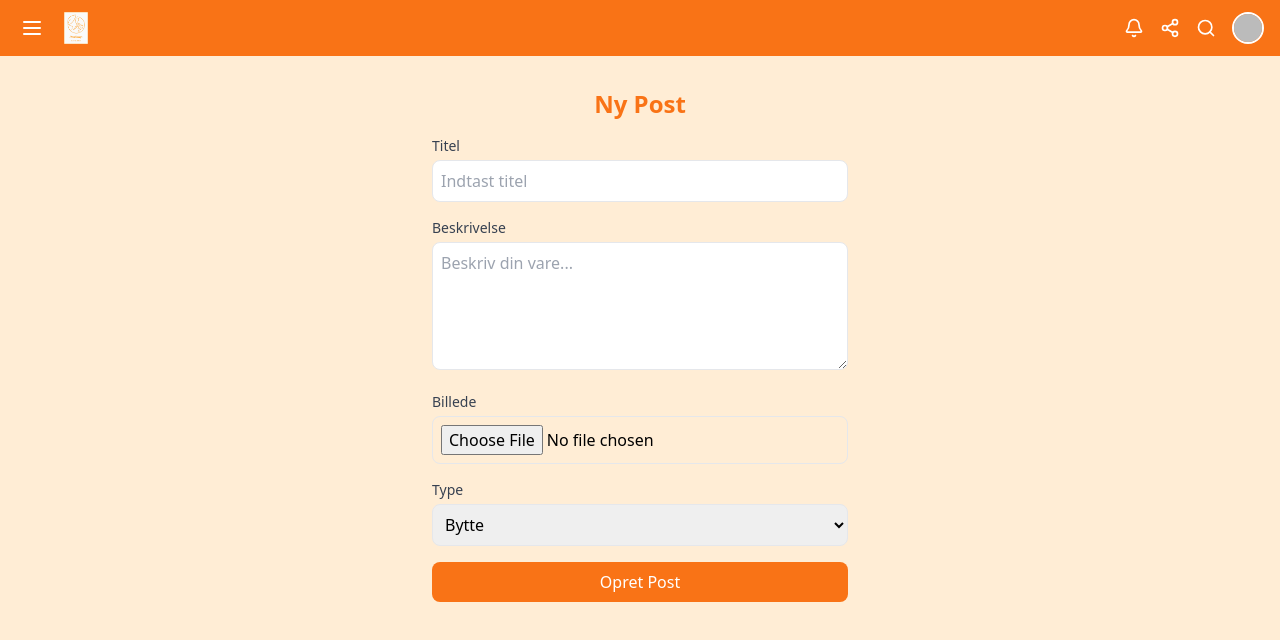
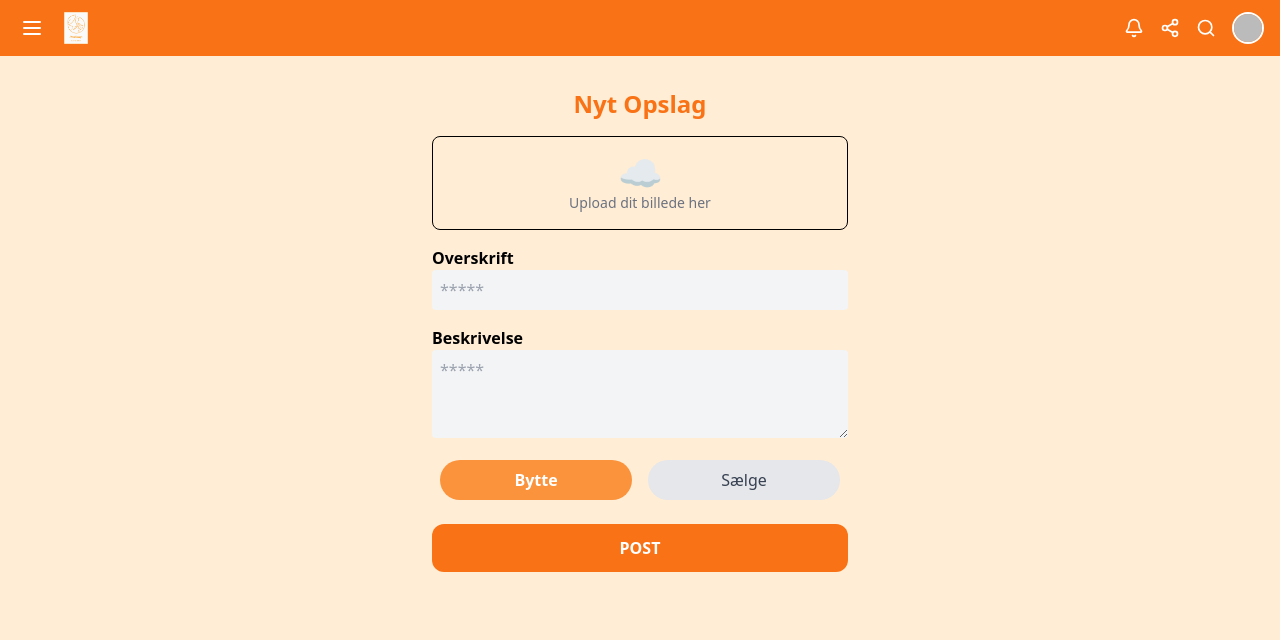
Before and after one commit to criller7070/roskilde-trade-app, a React (Vite) app in the folder frontend/: page /add-item in a window 1280 px wide. Shown: the top 640 px of the page. Built offline with nearby package versions, Linux system fonts and the light colour scheme; no server answers; the database is empty; sample sign-in values are in the browser's storage.

Commit message:
fix additem again

```diff
--- a/frontend/src/components/AddItem.jsx
+++ b/frontend/src/components/AddItem.jsx
@@ -56,56 +56,74 @@ export default function AddItem() {
 
   return (
     <div className="max-w-md mx-auto px-4 py-6">
-      <h1 className="text-center text-2xl font-bold text-orange-500 mb-4">Ny Post</h1>
-      <form onSubmit={handleSubmit} className="space-y-4">
-        <div>
-          <label className="block text-sm font-medium text-gray-700 mb-1">Titel</label>
-          <input
-            type="text"
-            value={title}
-            onChange={(e) => setTitle(e.target.value)}
-            className="w-full p-2 border rounded-lg focus:ring-2 focus:ring-orange-400 focus:border-orange-400"
-            placeholder="Indtast titel"
-          />
+      <h1 className="text-center text-2xl font-bold text-orange-500 mb-4">Nyt Opslag</h1>
+
+      <form onSubmit={handleSubmit}>
+        {/* Image Upload */}
+        <div className="border border-black rounded-lg p-4 mb-4 text-center">
+          <label className="cursor-pointer">
+            {image ? (
+              <img src={URL.createObjectURL(image)} alt="preview" className="mx-auto max-h-48 object-cover" />
+            ) : (
+              <div className="text-gray-500 text-sm">
+                <div className="text-4xl">☁️</div>
+                Upload dit billede her
               </div>
-
-        <div>
-          <label className="block text-sm font-medium text-gray-700 mb-1">Beskrivelse</label>
-          <textarea
-            value={description}
-            onChange={(e) => setDescription(e.target.value)}
-            className="w-full p-2 border rounded-lg focus:ring-2 focus:ring-orange-400 focus:border-orange-400 h-32"
-            placeholder="Beskriv din vare..."
-          />
-        </div>
-
-        <div>
-          <label className="block text-sm font-medium text-gray-700 mb-1">Billede</label>
+            )}
             <input
               type="file"
               accept="image/*"
               onChange={(e) => setImage(e.target.files[0])}
-            className="w-full p-2 border rounded-lg focus:ring-2 focus:ring-orange-400 focus:border-orange-400"
+              className="hidden"
             />
+          </label>
         </div>
 
-        <div>
-          <label className="block text-sm font-medium text-gray-700 mb-1">Type</label>
-          <select
-            value={mode}
-            onChange={(e) => setMode(e.target.value)}
-            className="w-full p-2 border rounded-lg focus:ring-2 focus:ring-orange-400 focus:border-orange-400"
+        {/* Title */}
+        <label htmlFor="title" className="block font-semibold">Overskrift</label>
+        <input
+          id="title"
+          name="title"
+          type="text"
+          className="w-full mb-4 p-2 bg-gray-100 rounded"
+          value={title}
+          onChange={(e) => setTitle(e.target.value)}
+          placeholder="*****"
+        />
+
+        {/* Description */}
+        <label htmlFor="description" className="block font-semibold">Beskrivelse</label>
+        <textarea
+          id="description"
+          name="description"
+          className="w-full mb-4 p-2 bg-gray-100 rounded"
+          rows={3}
+          value={description}
+          onChange={(e) => setDescription(e.target.value)}
+          placeholder="*****"
+        />
+
+        {/* Toggle Mode */}
+        <div className="flex justify-between items-center mb-6">
+          {["Bytte", "Sælge"].map((option) => (
+            <button
+              key={option}
+              type="button"
+              onClick={() => setMode(option.toLowerCase())}
+              className={`flex-1 mx-2 py-2 rounded-full ${
+                mode === option.toLowerCase()
+                  ? "bg-orange-400 text-white font-bold"
+                  : "bg-gray-200 text-gray-700"
+              }`}
             >
-            <option value="bytte">Bytte</option>
-            <option value="salg">Salg</option>
-          </select>
+              {option}
+            </button>
+          ))}
         </div>
 
-        <button
-          type="submit"
-          className="w-full bg-orange-500 text-white py-2 rounded-lg hover:bg-orange-600 transition-colors"
-        >
-          Opret Post
+        {/* Post Button */}
+        <button type="submit" className="w-full bg-orange-500 text-white font-bold py-3 rounded-xl">
+          POST
         </button>
       </form>
     </div>
```
Lines whose indentation alone changed are shown as unchanged.
